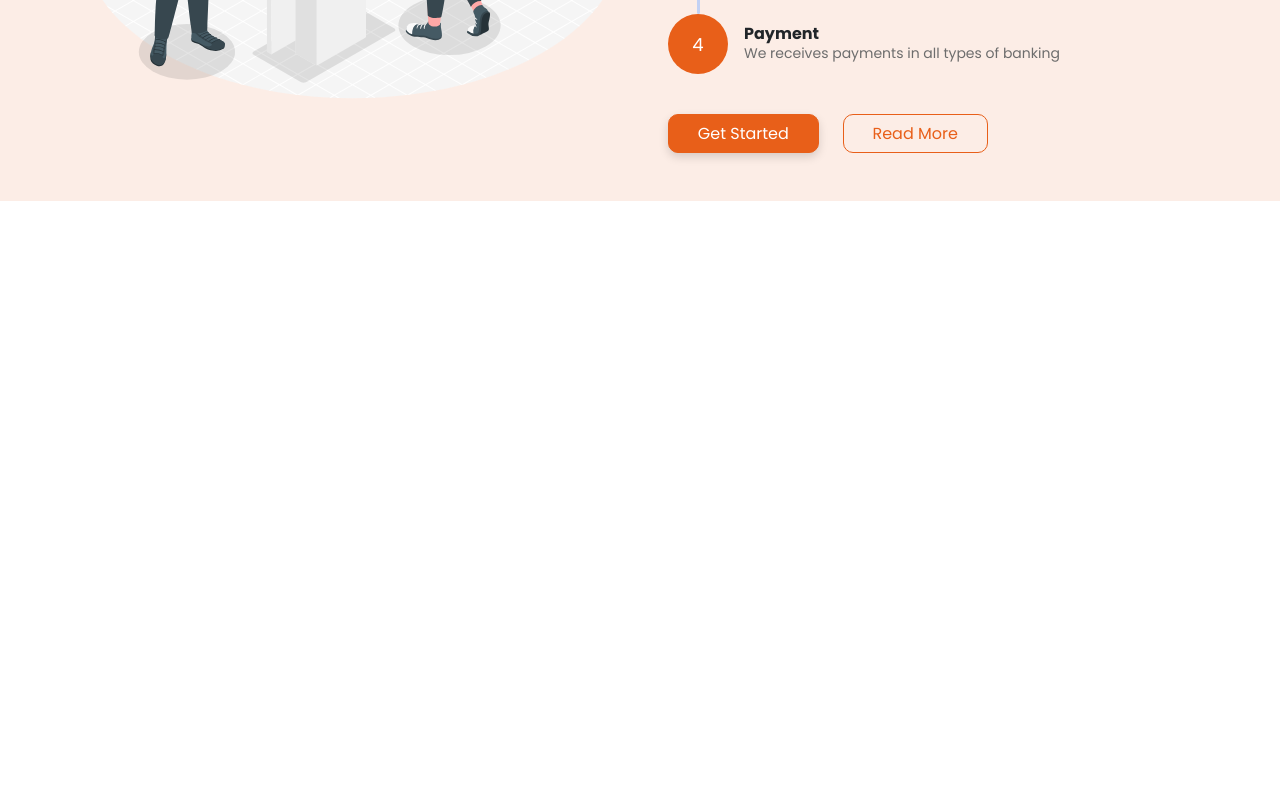
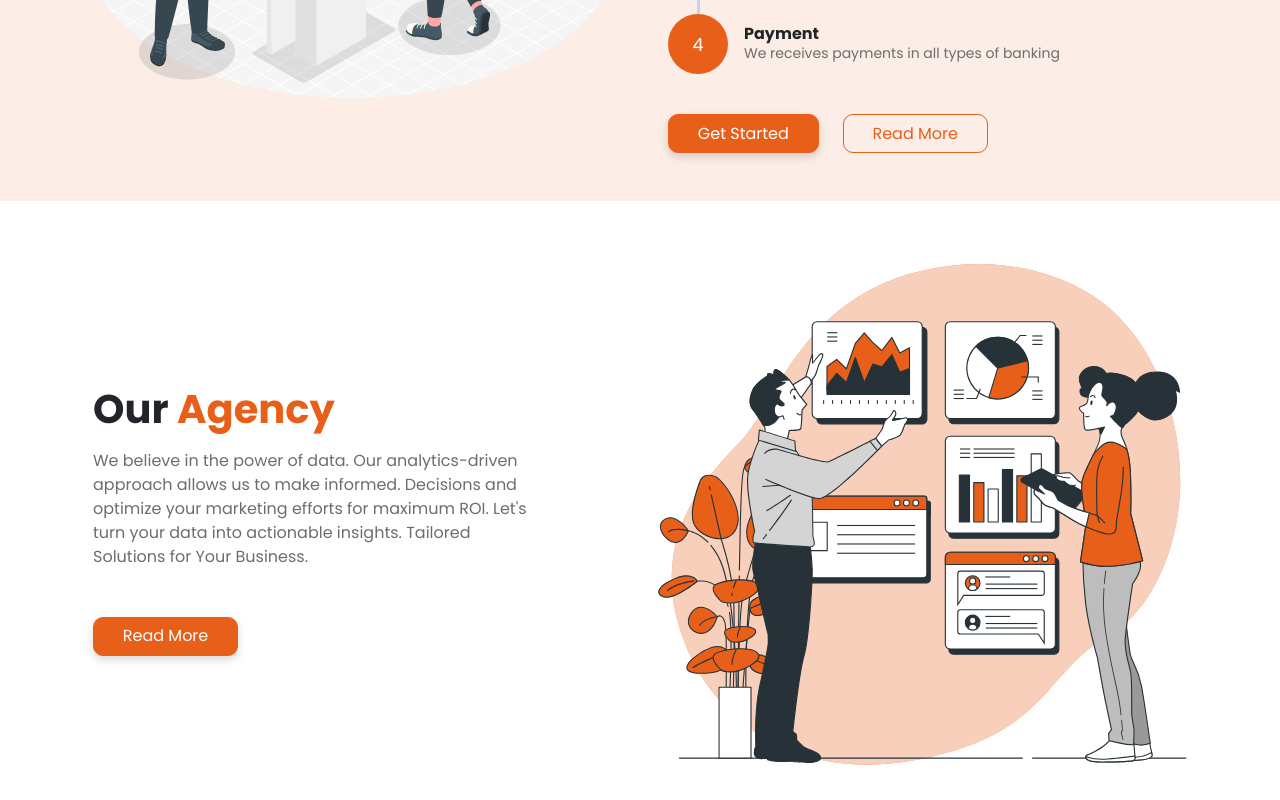
Before and after one commit to BanderMohammed2000/brand-buzz-website, a Vue app: page / in a window 1280 px wide. Shown: the part 1500-2300 px from the top of the page. Before the commit the page ends 1701 px from the top, so only its background shows below. Built offline with nearby package versions, Linux system fonts and the light colour scheme.

Commit message:
agency section done

```diff
--- a/src/App.vue
+++ b/src/App.vue
@@ -2,17 +2,20 @@
   <the-header></the-header>
   <section-services></section-services>
   <section-solutions></section-solutions>
+  <section-agency></section-agency>
 </template>
 
 <script>
 import TheHeader from "./components/layout/TheHeader.vue";
 import SectionServices from "./sections/SectionServices.vue";
 import SectionSolutions from "./sections/SectionSolutions.vue";
+import SectionAgency from "./sections/SectionAgency.vue";
 export default {
   components: {
     TheHeader,
     SectionServices,
     SectionSolutions,
+    SectionAgency,
   },
 };
 </script>
--- /dev/null
+++ b/src/sections/SectionAgency.vue
@@ -0,0 +1,69 @@
+<template>
+  <section>
+    <div class="container-fluid mt-5">
+      <div class="row">
+        <div class="col-lg-6 my-auto">
+          <base-card class="mb-3">
+            <div class="card-body">
+              <h1 class="card-title">
+                Our <span class="orange-color">Agency</span>
+              </h1>
+              <p class="card-text mt-3">
+                We believe in the power of data. Our analytics-driven approach
+                allows us to make informed. Decisions and optimize your
+                marketing efforts for maximum ROI. Let's turn your data into
+                actionable insights. Tailored Solutions for Your Business.
+              </p>
+            </div>
+
+            <template v-slot:footer>
+              <base-button class="mt-4">Read More</base-button>
+            </template>
+          </base-card>
+        </div>
+        <div class="col-lg-6 col-image mx-auto">
+          <!-- <div class="img"></div> -->
+          <img src="../assets/images/Data analysis-bro.svg" class="img" />
+        </div>
+      </div>
+    </div>
+  </section>
+</template>
+
+<style scoped>
+.card-title {
+  width: 390px;
+  font-weight: 700;
+}
+.card-text {
+  color: #6d6d6d;
+  width: 85%;
+}
+
+.img {
+  width: 100%;
+  height: auto;
+  object-fit: contain;
+}
+
+@media (max-width: 991.98px) {
+  .col-image {
+    width: 75%;
+  }
+}
+
+@media (max-width: 767.98px) {
+  .card-title {
+    width: 300px;
+  }
+}
+
+@media (max-width: 575.98px) {
+  .card-title {
+    width: 100%;
+  }
+  .img {
+    margin-top: 20px;
+  }
+}
+</style>
--- a/src/sections/SectionIntroduction.vue
+++ b/src/sections/SectionIntroduction.vue
@@ -37,48 +37,21 @@
 }
 
 .img {
-  /*Animation*/
-  /* background-image: url("../assets/images/starting-business-hidden.svg");
-  background-repeat: no-repeat; */
-
-  /* background-size: contain;
-  background-position: right top; */
-
-  /* background-size: cover;
-  background-position: center; */
-
-  /* min-height: 500px; */
-
-  /* width: 100%;
-  height: 100%; */
-}
-
-.img {
   width: 100%;
   height: auto;
   object-fit: contain;
 }
 
 @media (max-width: 991.98px) {
-  .img {
-    /* background-position: center top; */
-    /* min-height: 457px; */
-  }
 }
 
 @media (max-width: 767.98px) {
-  .img {
-    /* min-height: 303px; */
-  }
   .card-title {
     width: 300px;
   }
 }
 
 @media (max-width: 575.98px) {
-  /* .img {
-    min-height: 267px;
-  } */
   .card-title {
     width: 100%;
   }
--- a/src/sections/SectionServices.vue
+++ b/src/sections/SectionServices.vue
@@ -1,6 +1,6 @@
 <template>
   <section id="services">
-    <div class="container-fluid mt-4 mb-5">
+    <div class="container-fluid mt-4 mb-5 px-4">
       <div class="row mb-3">
         <div class="col text-center">
           <base-card>
```
Also changed, not shown: src/assets/images/Data analysis-bro.svg (added).
